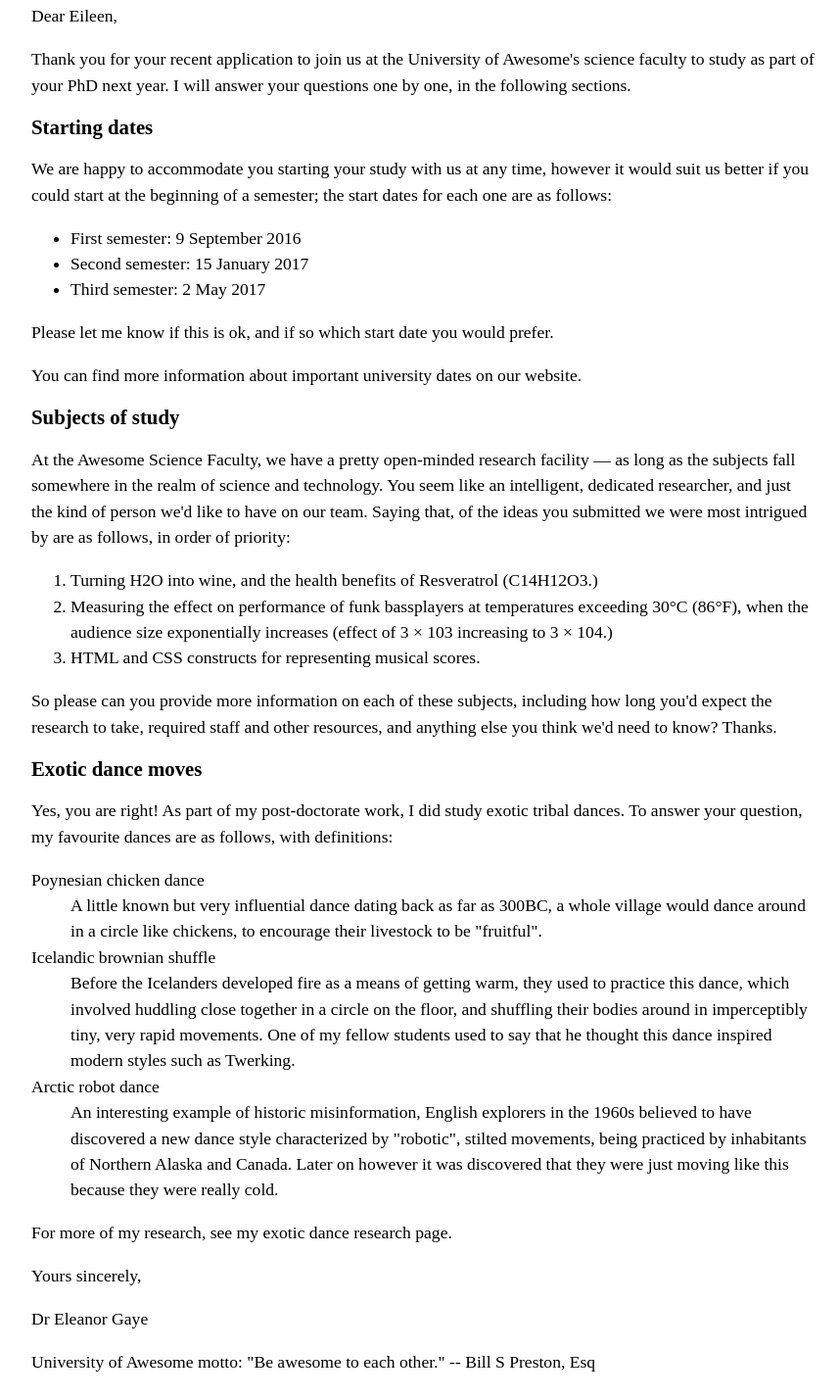
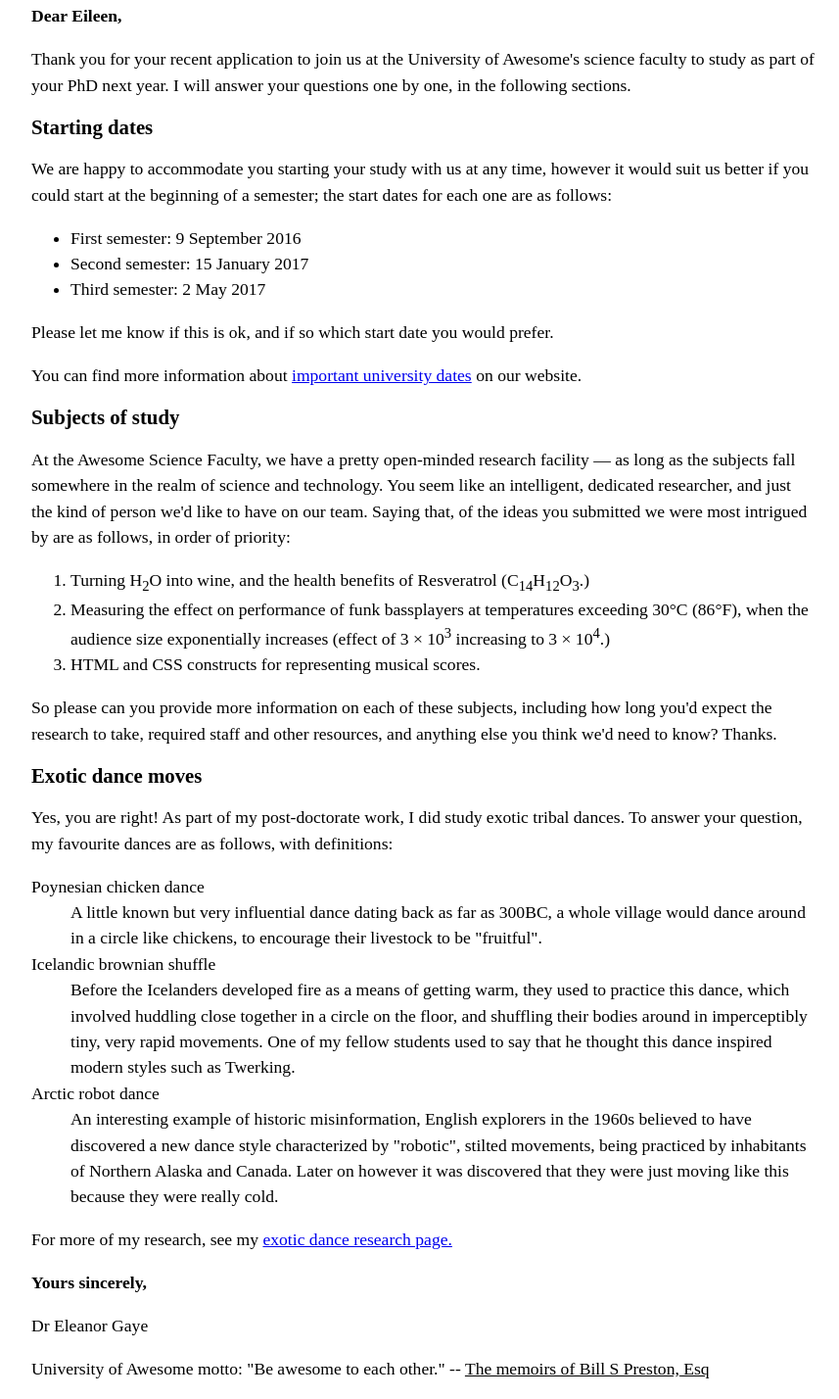
Before and after one commit to allyanh/avu.github.io, a plain HTML site: page index.html in a window 1280 px wide. Shown: the part 462-1890 px from the top of the page at 98% size, without its empty margins (208-1065 px from the left). Drawn offline with Linux system fonts and the light colour scheme.

Commit message:
updates
10:44a.m. updates

```diff
--- a/index.html
+++ b/index.html
@@ -58,7 +58,7 @@
 
 <h1>Re: Eileen Dover university application</h1>
 
-<p>Dear Eileen,</p>
+<p><strong>Dear Eileen,</strong></p>
 
 <p>Thank you for your recent application to join us at the University of Awesome's science faculty to study as part of your PhD next year. I will answer your questions one by one, in the following sections.</p>
 
@@ -73,7 +73,7 @@
 </ul>
 
 <p>Please let me know if this is ok, and if so which start date you would prefer.</p>
-<p>You can find more information about important university dates on our website.</p>
+<p>You can find more information about <a href="http://example.com" target="_blank">important university dates</a> on our website.</p>
 
 
 <h2>Subjects of study</h2>
@@ -81,8 +81,8 @@
 <p>At the Awesome Science Faculty, we have a pretty open-minded research facility — as long as the subjects fall somewhere in the realm of science and technology. You seem like an intelligent, dedicated researcher, and just the kind of person we'd like to have on our team. Saying that, of the ideas you submitted we were most intrigued by are as follows, in order of priority:</p>
 
 <ol>
-    <li>Turning H2O into wine, and the health benefits of Resveratrol (C14H12O3.)</li>
-    <li>Measuring the effect on performance of funk bassplayers at temperatures exceeding 30°C (86°F), when the audience size exponentially increases (effect of 3 × 103 increasing to 3 × 104.)</li>
+    <li>Turning H<sub>2</sub>O into wine, and the health benefits of Resveratrol (C<sub>14</sub>H<sub>12</sub>O<sub>3</sub>.)</li>
+    <li>Measuring the effect on performance of funk bassplayers at temperatures exceeding 30°C (86°F), when the audience size exponentially increases (effect of 3 × 10<sup>3</sup> increasing to 3 × 10<sup>4</sup>.)</li>
     <li>HTML and CSS constructs for representing musical scores.</li>
 </ol>
 
@@ -100,11 +100,11 @@
     <dd>An interesting example of historic misinformation, English explorers in the 1960s believed to have discovered a new dance style characterized by "robotic", stilted movements, being practiced by inhabitants of Northern Alaska and Canada. Later on however it was discovered that they were just moving like this because they were really cold.</dd>
 </dl>
 
-<p>For more of my research, see my exotic dance research page.</p>
+<p>For more of my research, see my <a href="http://example.com" target="_blank">exotic dance research page.</a></p>
 
-<p>Yours sincerely,</p>
+<p><strong>Yours sincerely,</strong></p>
 <p>Dr Eleanor Gaye</p>
 
-<p>University of Awesome motto: "Be awesome to each other." -- Bill S Preston, Esq</p>
+<p>University of Awesome motto: "Be awesome to each other." -- <ins>The memoirs of Bill S Preston, Esq</ins></p>
     </body>
 </html>
```
Also changed, not shown: letter-markup/index.html (+2 -2 lines).
